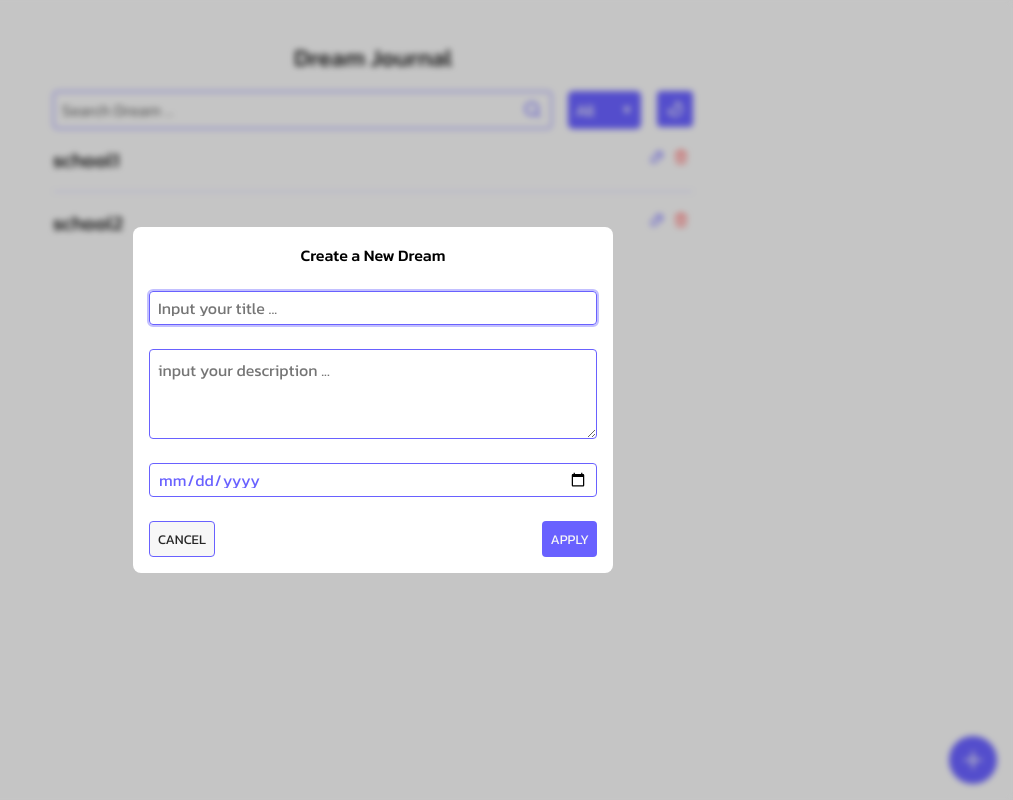
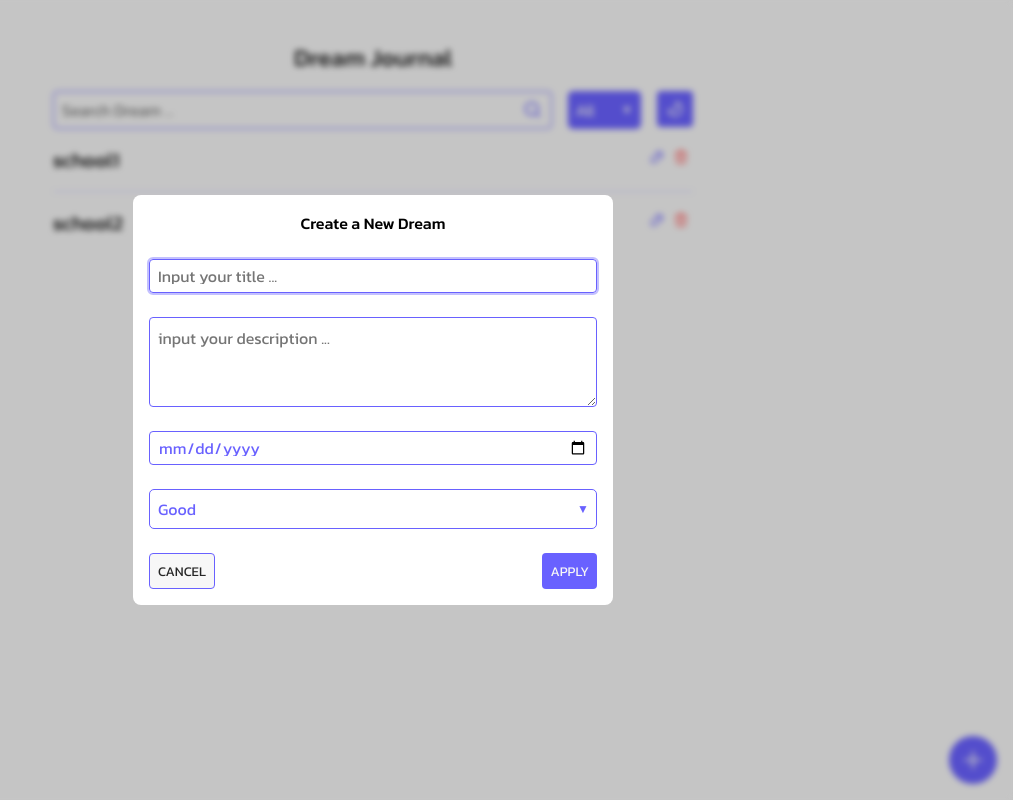
Before and after one commit to CodectiveOrg/bootcamp-2025-02-react-asma-abbasi, a React (Vite) app in the folder dream-journal/: page / in a window 1280 px wide. Shown: the whole page, without its empty margins (267-1280 px from the left). Built offline with nearby package versions, Linux system fonts and the light colour scheme.

Commit message:
[ADD] add vibe input to create component

```diff
--- a/dream-journal/src/components/Create/Create.tsx
+++ b/dream-journal/src/components/Create/Create.tsx
@@ -8,6 +8,7 @@ import Button from "../Button/Button";
 import TextInput from "../TextInput/TextInput";
 import TextArea from "../TextArea/TextArea";
 import DateInput from "../DateInput/DateInput";
+import Select from "../Select/Select";
 
 export default function Create(): ReactNode {
   const dialogRef = useRef<HTMLDialogElement>(null)
@@ -37,6 +38,10 @@ export default function Create(): ReactNode {
           <TextInput placeholder="Input your title ..." />
           <TextArea placeholder="input your description ..." />
           <DateInput />
+          <Select varian="outlined" options={[
+            { value: "good", label: "Good" },
+            { value: "bad", label: "Bad" }
+          ]}></Select>
           <div className={styles.action}>
             <Button
               variant="outlined"
--- a/dream-journal/src/components/Select/Select.module.css
+++ b/dream-journal/src/components/Select/Select.module.css
@@ -5,9 +5,6 @@
 
   select {
     appearance: none;
-
-    color: var(--color-white);
-    background-color: var(--color-primary);
 
     block-size: 100%;
     inline-size: 100%;
@@ -36,8 +33,6 @@
   &::after {
     content: "▼";
 
-    color: var(--color-white);
-
     position: absolute;
     inset-block-start: 50%;
     inset-inline-end: 0.5rem;
@@ -52,4 +47,28 @@
   &:focus-within {
     outline: 2px solid var(--color-primary-outline);
   }
+
+  &.solid {
+    select {
+      color: var(--color-white);
+      background-color: var(--color-primary);
+    }
+
+    &::after {
+      color: var(--color-white);
+    }
+  }
+
+  &.outlined {
+    select {
+      color: var(--color-primary);
+      background-color: transparent;
+
+      border: 1px solid var(--color-primary);
+    }
+
+    &::after {
+      color: var(--color-primary);
+    }
+  }
 }
--- a/dream-journal/src/components/Select/Select.tsx
+++ b/dream-journal/src/components/Select/Select.tsx
@@ -5,13 +5,20 @@ import styles from "./Select.module.css"
 
 import { SelectOption } from "../../types/select-options";
 
+type Variant = 'solid' | "outlined";
+
 type Props = ComponentProps<"select"> & {
+  varian?: Variant;
   options: SelectOption[];
 }
 
-export default function Select({ options, ...otherProps }: Props): ReactNode {
+export default function Select({
+  varian= "solid",
+  options,
+  ...otherProps
+}: Props): ReactNode {
   return (
-    <div className={clsx(styles["select"])}>
+    <div className={clsx(styles["select"],styles[varian])}>
       <select {...otherProps}>
         {options.map((option) => (
           <option key={option.value} value={option.value}>
```
